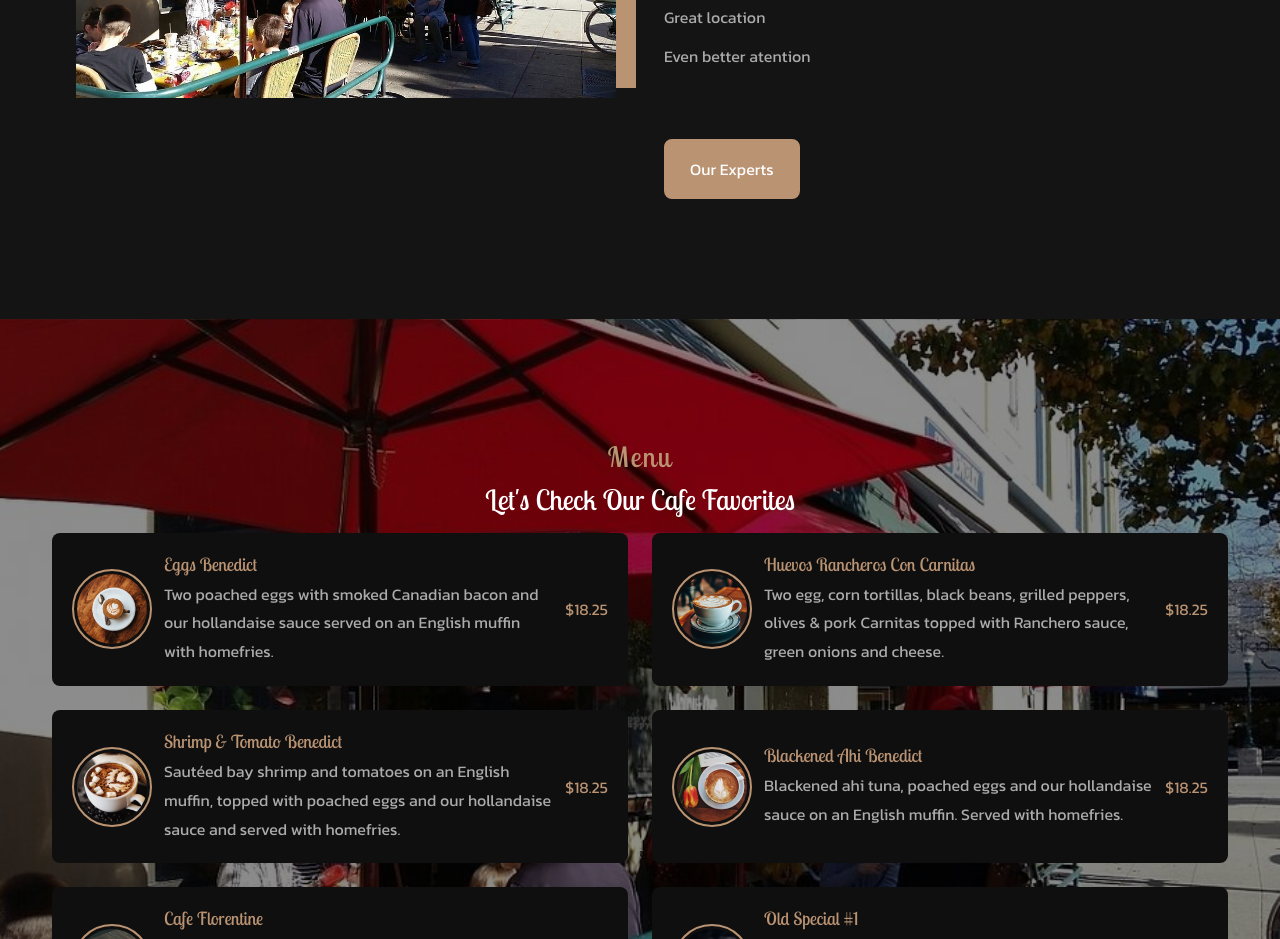
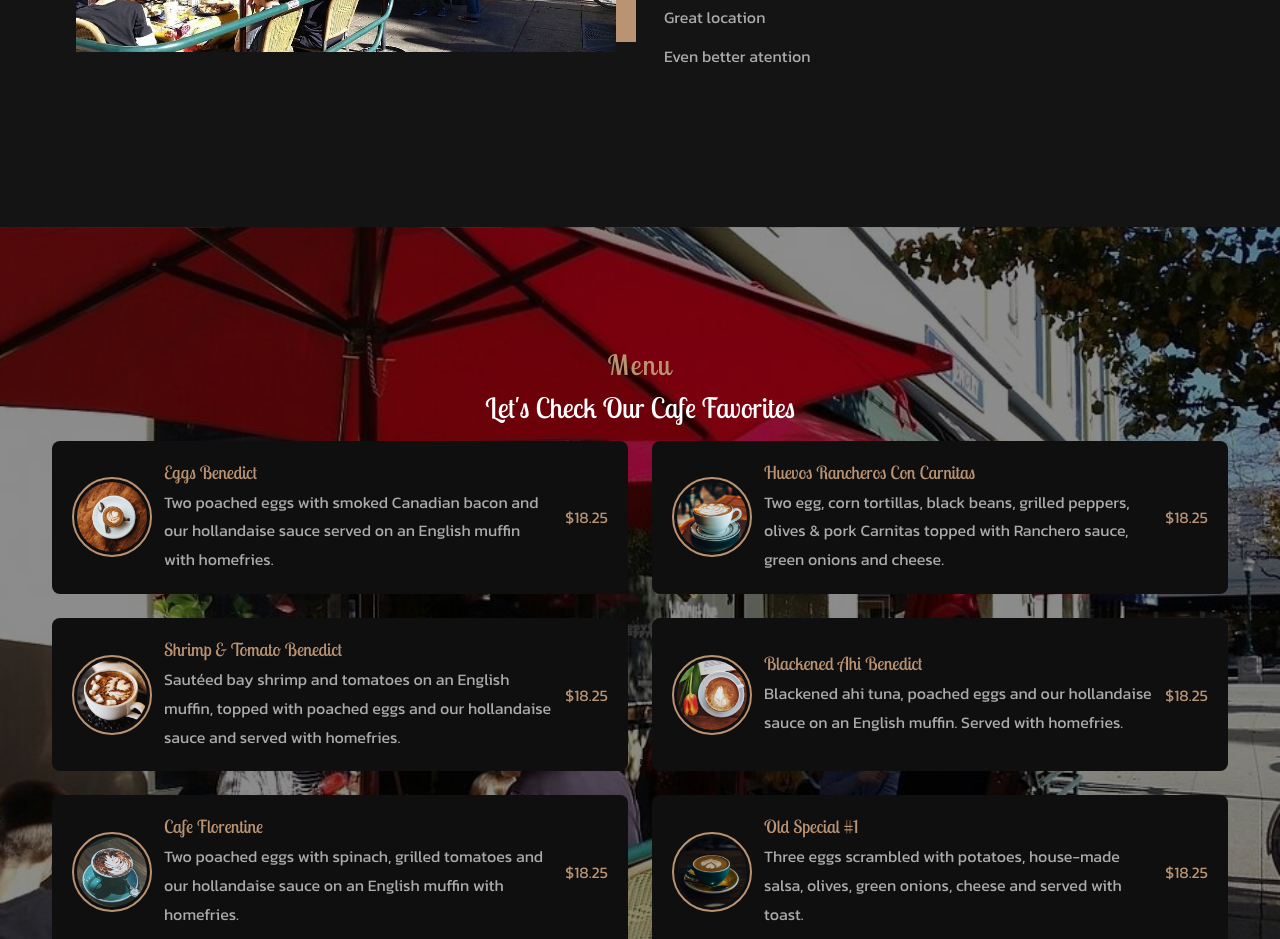
Before and after one commit to Geraldortiz517/WalnutAveCafe, a React (Vite) app: page / in a window 1280 px wide. Shown: the part 1300-2239 px from the top of the page. Built offline with nearby package versions, Linux system fonts and the light colour scheme.

Commit message:
Update About.jsx

```diff
--- a/src/components/About/About.jsx
+++ b/src/components/About/About.jsx
@@ -34,7 +34,7 @@ const About = () => {
         </p>
 
     </div>
-    <a href="#team" className="btn">Our Experts</a>
+
     </div>
 </div>
   </section>
```
